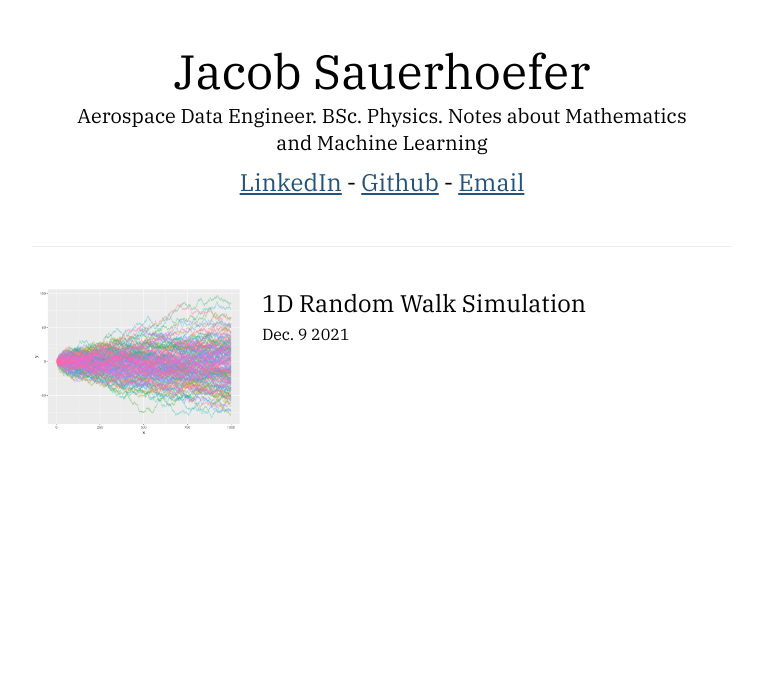
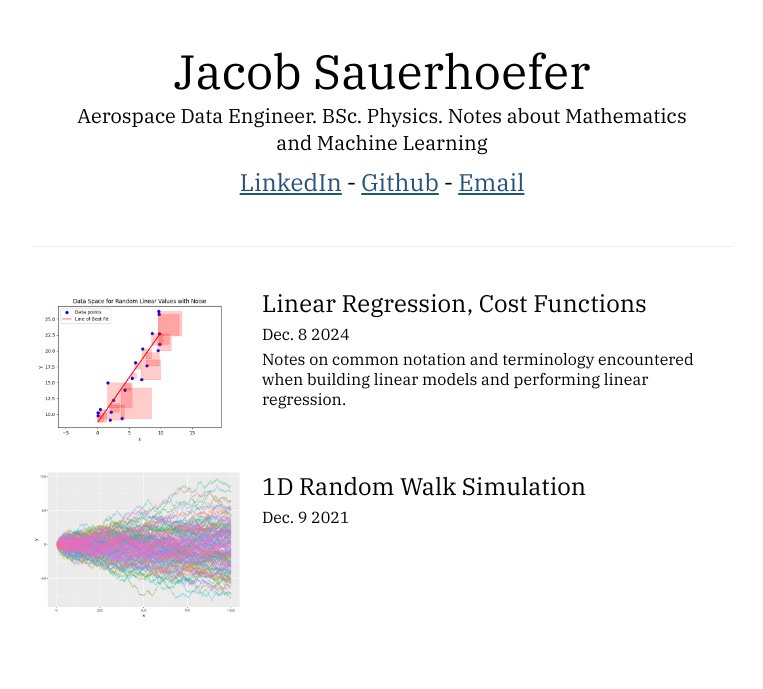
Before and after one commit to jacobsauerhoefer/jacobsauerhoefer.github.io, a plain HTML site: page index.html in a window 1280 px wide. Shown: the whole page, without its empty margins (258-1021 px from the left). Drawn offline with Linux system fonts and the light colour scheme.

Commit message:
feat: linear regression post

```diff
--- a/posts.js
+++ b/posts.js
@@ -1,12 +1,12 @@
 const posts = [
-  // {
-  //   title: 'Linear Regression, Cost Functions',
-  //   thumbnail: './drafts/figures/dataspace_mse.png',
-  //   date: 'Dec. 7 2024',
-  //   description: 'We explore Linear Models',
-  //   link: './drafts/2024-10-16-linear-regression.pdf',
-  //   tags: ['python']
-  // },
+  {
+    title: 'Linear Regression, Cost Functions',
+    thumbnail: './posts/figures/dataspace_mse.png',
+    date: 'Dec. 8 2024',
+    description: 'Notes on common notation and terminology encountered when building linear models and performing linear regression.',
+    link: './posts/2024-10-16-linear-regression.pdf',
+    tags: ['python']
+  },
   {
     title: '1D Random Walk Simulation',
     thumbnail: './posts/figures/randomwalk.png',
--- a/style.css
+++ b/style.css
@@ -134,7 +134,7 @@ code {
   text-align: center;
   /*background: #111111;*/
 
-  padding-bottom: 10px;
+  padding: 10px;
   /*color: white;*/
 }
 
@@ -198,7 +198,7 @@ code {
   margin-left: auto;
   margin-right: auto;
   max-width: 700px;
-  padding: 40px 0;
+  padding: 20px 0;
 }
 
 .post {
@@ -206,8 +206,19 @@ code {
   flex: 33%;
   text-decoration: none !important;
   transition: all 0.3s;
-  margin-bottom: 2vw;
+  margin-bottom: 20px;
   color: black !important;
+}
+
+@media (min-width: 1024px) {
+
+  #posts {
+    padding: 40px 0;
+  }
+
+  .post {
+    margin-bottom: 2vw;
+  }
 }
 
 .post:hover {
```
Also changed, not shown: posts/figures/dataspace_mse.png (added), 1 other file.
